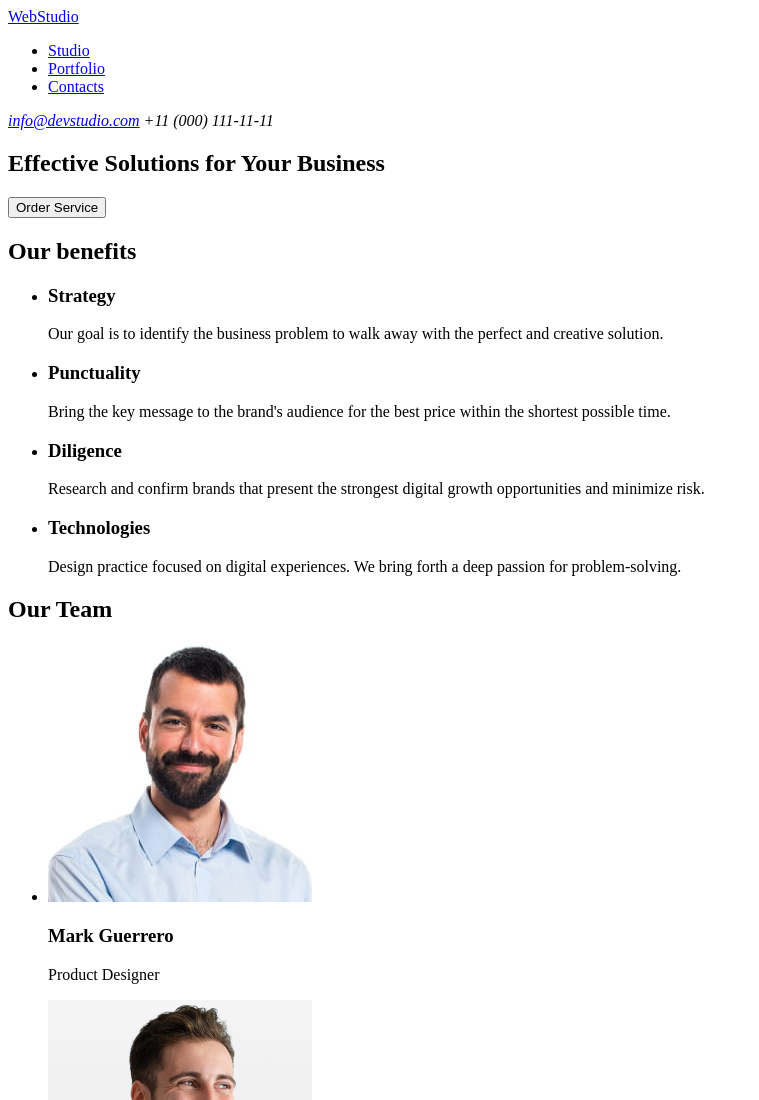
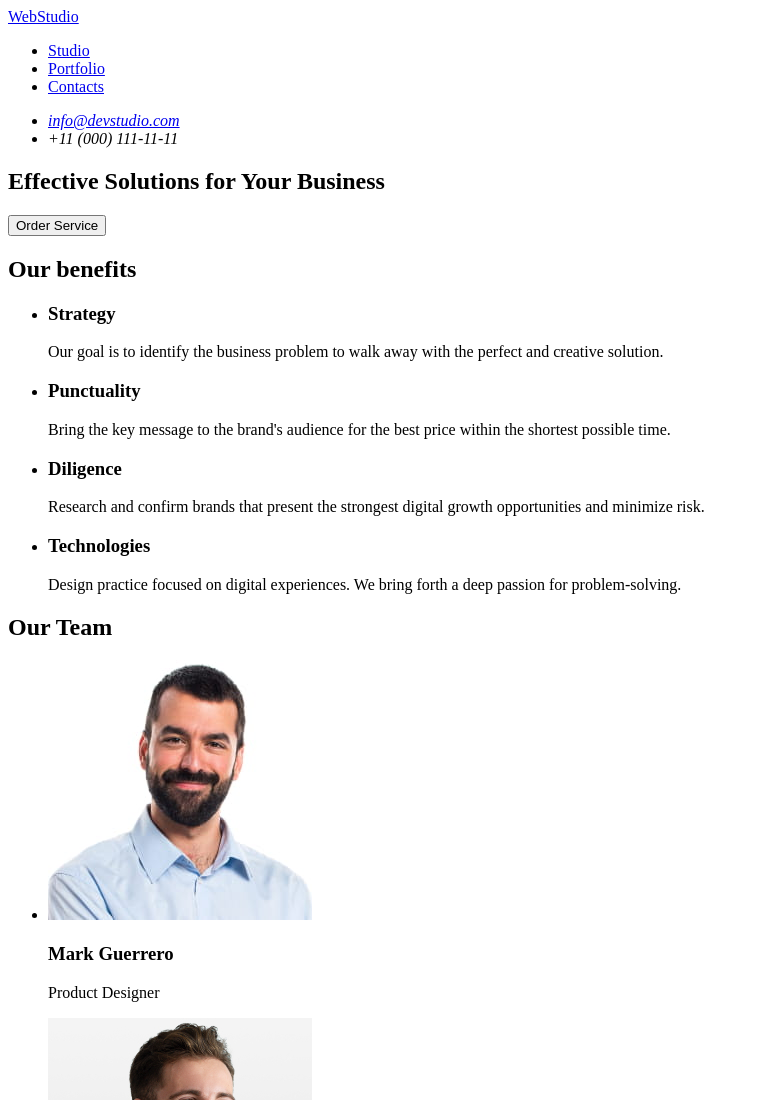
Before and after one commit to Gingershine/goit-homework-01, a plain HTML site: page index.html in a window 1280 px wide. Shown: the top 1100 px of the page, without its empty margins (0-759 px from the left). Drawn offline with Linux system fonts and the light colour scheme.

Commit message:
add list to address

```diff
--- a/index.html
+++ b/index.html
@@ -16,8 +16,10 @@
         </ul>
       </nav>
       <address>
-        <a href="mailto:info@devstudio.com">info@devstudio.com</a>
-        <a href="tel:+110001111111"></a>+11 (000) 111-11-11
+        <ul>
+          <li><a href="mailto:info@devstudio.com">info@devstudio.com</a></li>
+          <li><a href="tel:+110001111111"></a>+11 (000) 111-11-11</li>
+        </ul>
       </address>
     </header>
     <main>
```
